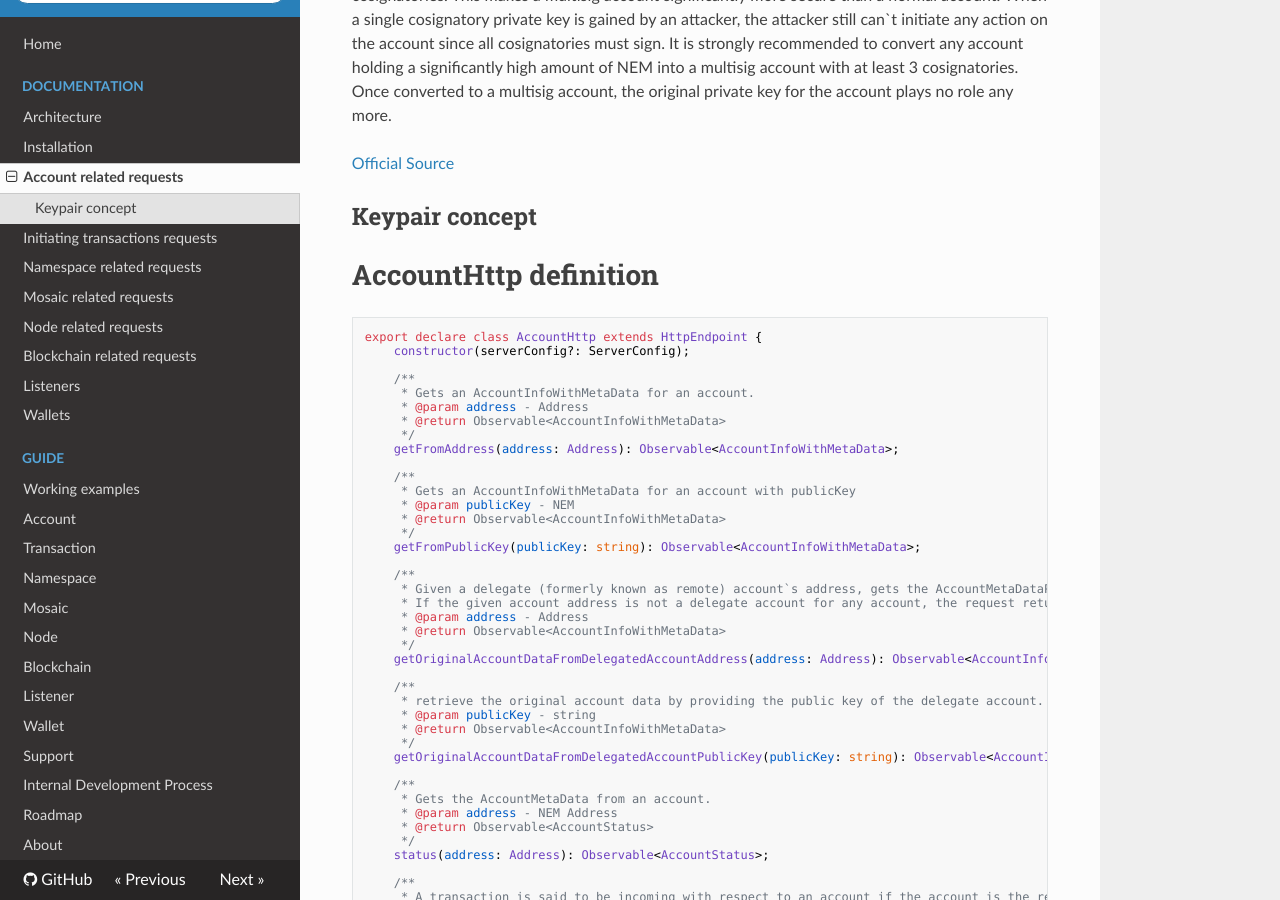
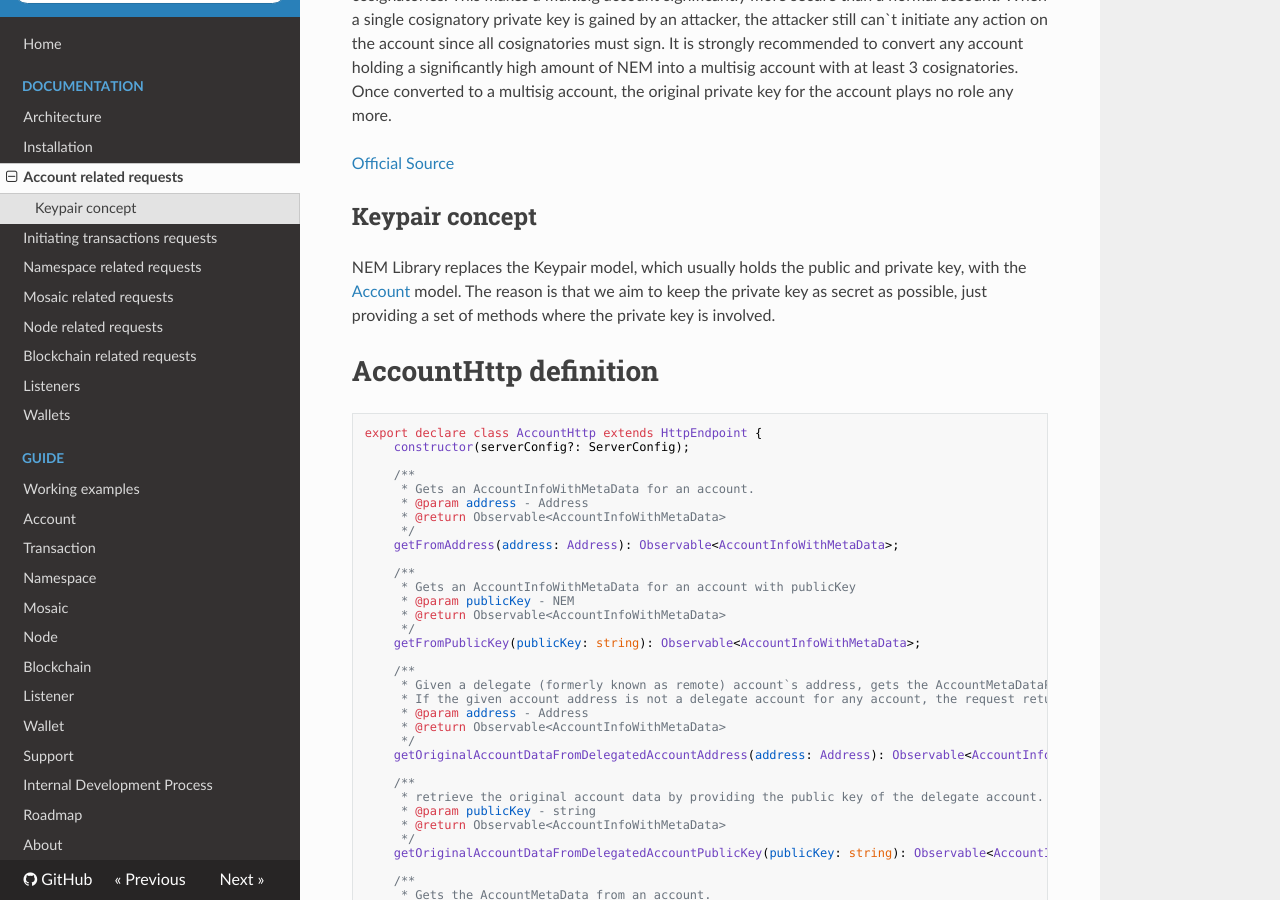
Before and after one commit to takahser/nem-library-docs, an MkDocs documentation site: the page built from docs/documentation/account.md, in a window 1280 px wide and 900 px high, scrolled down 632 px. Built offline with MkDocs 1.6.1, drawn with Linux system fonts in a browser that asks for light colours; nearby versions of some CDN libraries; old or Windows-style settings are respelled for this version of MkDocs; some of the changed lines change nothing that is shown.

Commit message:
added why the keypair is not modeled

````diff
--- a/docs/documentation/account.md
+++ b/docs/documentation/account.md
@@ -16,7 +16,7 @@
 
 ## Keypair concept
 
-
+NEM Library replaces the Keypair model, which usually holds the public and private key, with the [Account](#account) model. The reason is that we aim to keep the private key as secret as possible, just providing a set of methods where the private key is involved.
 
 # AccountHttp definition
 
@@ -226,7 +226,7 @@
 
 # Models
 
-## Account
+## <a name="account"></a> Account
 
 ```typescript
 /**
````
